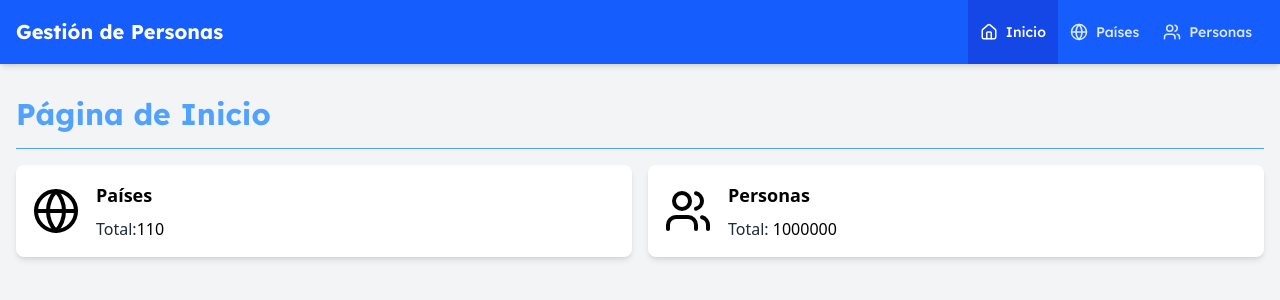
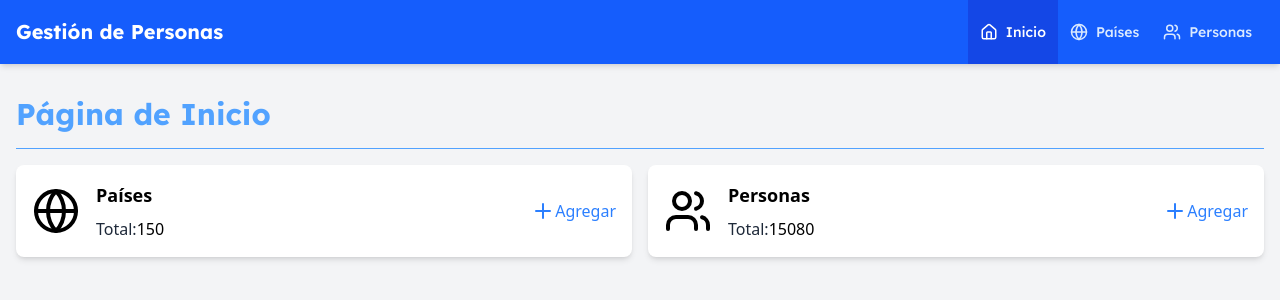
Before and after one commit to jose-palencia/pac1-poo-2025-persons-frontend, a React (Vite) app: page / in a window 1280 px wide. Shown: the top 300 px of the page. Built offline with nearby package versions, Linux system fonts and the light colour scheme.

Commit message:
add DashboardCard

```diff
--- /dev/null
+++ b/src/presentation/components/home/DashboardCard.tsx
@@ -0,0 +1,39 @@
+import { Plus } from "lucide-react";
+import { Link } from "react-router";
+
+interface Props {
+  title: string;
+  countValue: number;
+  icon?: React.ReactNode;
+  to?: string;
+}
+
+
+export const DashboardCard = ({ title, icon, countValue, to = "/" }: Props) => {
+  return (
+    <div className="bg-white rounded-lg shadow-md p-4 flex flex-row items-center justify-between gap-4">
+
+      <div className="flex flex-row items-center justify-center gap-4">
+        {/* icono */}
+        <div>
+          {icon && <span>{icon}</span>}
+        </div>
+
+        {/* titulo y contenido */}
+        <div>
+          <h2 className="text-lg font-bold mb-2">{title}</h2>
+
+          <span className="text-gray-800">Total:</span>
+          <span>{countValue}</span>
+        </div>
+      </div>
+
+      <Link to={to} className="text-blue-500 hover:text-blue-600 flex flex-row items-center" >
+
+        <Plus size={24} />
+        <span>Agregar</span>
+
+      </Link>
+    </div>
+  )
+}
--- a/src/presentation/components/layout/Navbar.tsx
+++ b/src/presentation/components/layout/Navbar.tsx
@@ -2,15 +2,26 @@ import { Globe, Home, Menu, Users } from "lucide-react";
 import { NavLink } from "../shared/NavLink";
 import { useState } from "react";
 import { MobileNavLink } from "../shared/MobileNavLink";
-import { Outlet } from "react-router";
+import { Outlet, useLocation } from "react-router";
 
 export const Navbar = () => {
 
     const [isMenuOpen, setIsMenuOpen] = useState(false);
 
+    const location = useLocation();
+
     const toggleMenu = () => {
         setIsMenuOpen(!isMenuOpen)
     }
+
+    const isActive = (path: string) => {
+        if (path === '/') {
+            return location.pathname === '/'
+        }
+
+        return location.pathname.startsWith(path);
+    }
+
 
     return (
         <>
@@ -26,9 +37,9 @@ export const Navbar = () => {
 
                         {/* Navegación en escritorio */}
                         <div className="hidden md:flex">
-                            <NavLink to="/" active text="Inicio" icon={<Home size={18} />} />
-                            <NavLink to="/countries" text="Países" icon={<Globe size={18} />} />
-                            <NavLink to="/persons" text="Personas" icon={<Users size={18} />} />
+                            <NavLink to="/" active={isActive("/")} text="Inicio" icon={<Home size={18} />} />
+                            <NavLink to="/countries" active={isActive("/countries")} text="Países" icon={<Globe size={18} />} />
+                            <NavLink to="/persons" active={isActive("/persons")} text="Personas" icon={<Users size={18} />} />
                         </div>
                         {/* Botón de menu móvil */}
                         <div className="md:hidden flex items-center">
@@ -48,9 +59,9 @@ export const Navbar = () => {
                 {isMenuOpen && (
                     <div className="md:hidden">
                         <div className="px-2 pt-2 pb-3 space-y-1 sm:px-3">
-                            <MobileNavLink to="/" icon={<Home size={18} />} text="Inicio" active />
-                            <MobileNavLink to="/countries" icon={<Globe size={18} />} text="Países" />
-                            <MobileNavLink to="/persons" icon={<Users size={18} />} text="Personas" />
+                            <MobileNavLink to="/" active={isActive("/")} icon={<Home size={18} />} text="Inicio" />
+                            <MobileNavLink to="/countries" active={isActive("/countries")} icon={<Globe size={18} />} text="Países" />
+                            <MobileNavLink to="/persons" active={isActive("/persons")} icon={<Users size={18} />} text="Personas" />
                         </div>
                     </div>
                 )}
--- a/src/presentation/pages/home/HomePage.tsx
+++ b/src/presentation/pages/home/HomePage.tsx
@@ -1,5 +1,6 @@
 import { Globe, Users } from "lucide-react"
 import { Title } from "../../components/shared/Title"
+import { DashboardCard } from "../../components/home/DashboardCard"
 
 export const HomePage = () => {
   return (
@@ -7,31 +8,19 @@ export const HomePage = () => {
       <Title text="Página de Inicio" />
 
       <div className="grid grid-cols-1 md:grid-cols-2 gap-4">
-        <div className="bg-white rounded-lg shadow-md p-4 flex flex-row items-center justify-start gap-4">
-          {/* icono */}
-          <div>
-            <Globe size={48} />
-          </div>
+        <DashboardCard
+          title="Países"
+          to="/countries/create"
+          countValue={150}
+          icon={<Globe size={48} />}
+        />
 
-          {/* titulo y contenido */}
-          <div>
-            <h2 className="text-lg font-bold mb-2">Países</h2>
-
-            <span className="text-gray-800">Total:</span>
-            <span>110</span>
-          </div>
-        </div>
-        <div className="bg-white rounded-lg shadow-md p-4 flex flex-row items-center justify-start gap-4">
-          <div>
-            <Users size={48} />
-          </div>
-          <div>
-            <h2 className="text-lg font-bold mb-2">Personas</h2>
-
-            <span className="text-gray-800">Total: </span>
-            <span>1000000</span>
-          </div>
-        </div>
+        <DashboardCard
+          title="Personas"
+          to="/persons/create"
+          countValue={15080}
+          icon={<Users size={48} />}
+        />
 
       </div>
     </div>
```
